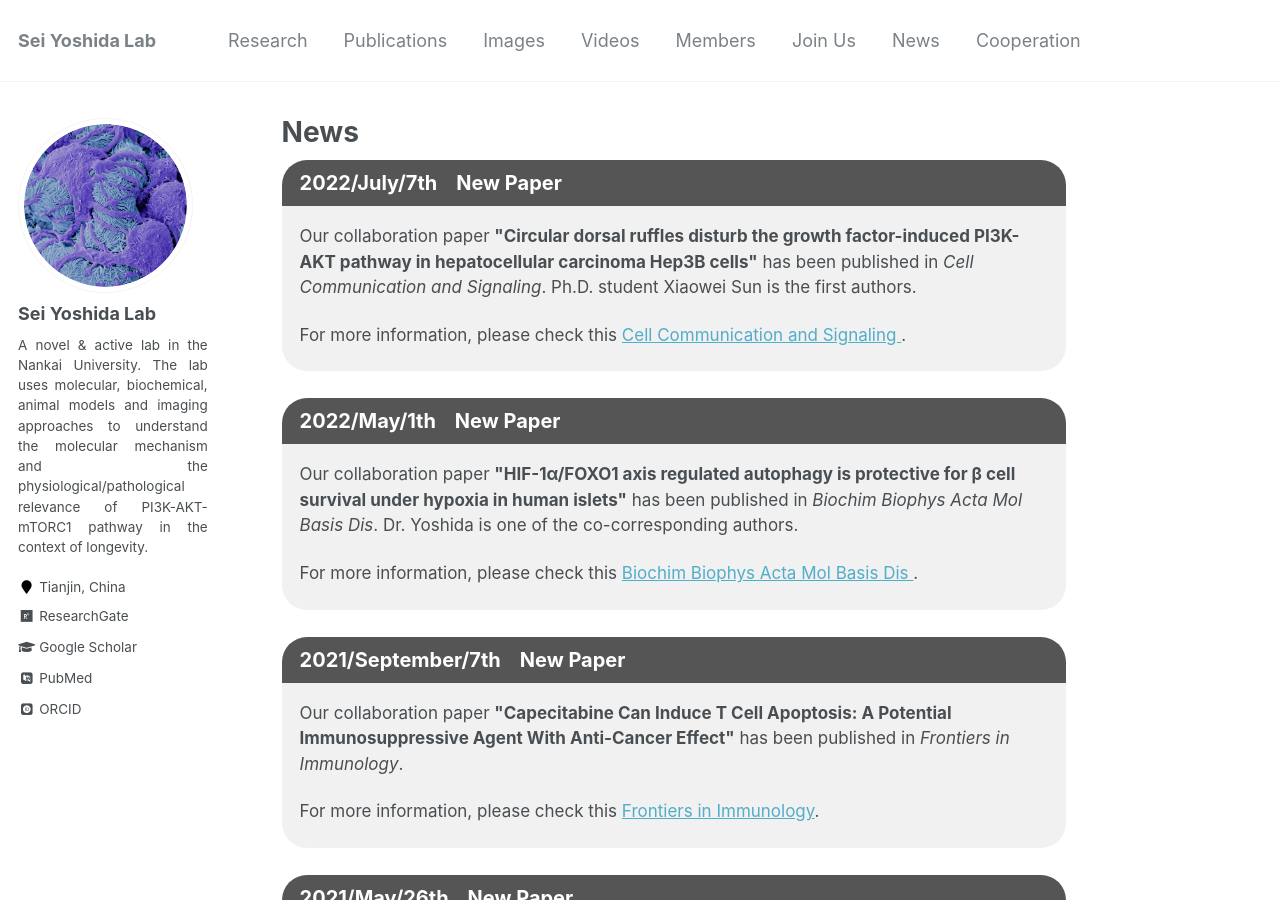
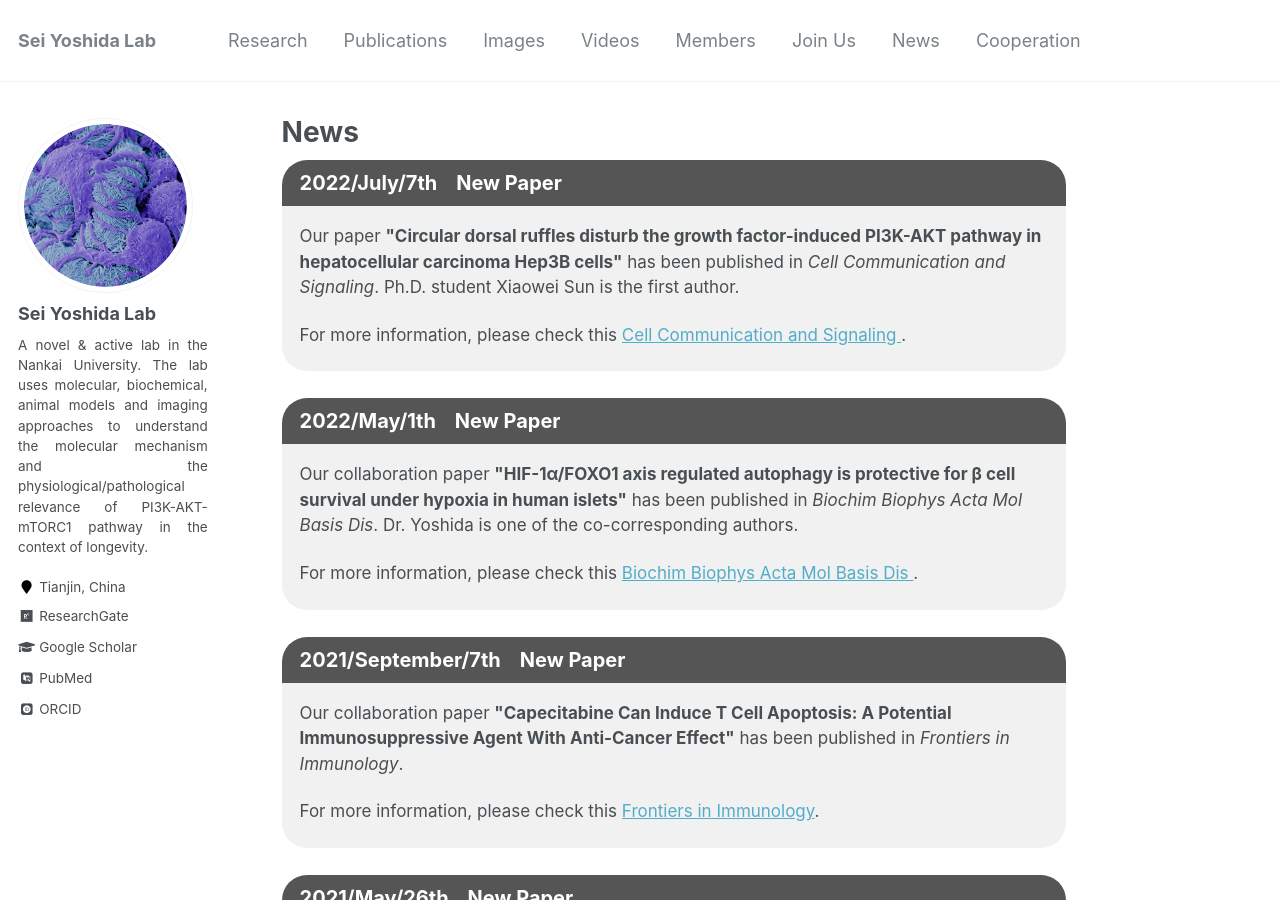
Before and after one commit to seiyoshida-lab/seiyoshida-lab.github.io, a Jekyll site: the page built from _pages/news.md, in a window 1280 px wide and 900 px high. Built offline with Jekyll 4.4.1, drawn with Linux system fonts in a browser that asks for light colours; some web fonts are replaced.

Commit message:
Update news.md

```diff
--- a/_pages/news.md
+++ b/_pages/news.md
@@ -36,7 +36,7 @@ author_profile: true
 <body>
   <div class="li"><b>2022/July/7th &nbsp;&nbsp; New Paper</b></div>
 <div class="content">
-  <p>Our collaboration paper <b>"Circular dorsal ruffles disturb the growth factor-induced PI3K-AKT pathway in hepatocellular carcinoma Hep3B cells"</b> has been published in <i>Cell Communication and Signaling</i>. Ph.D. student Xiaowei Sun is the first authors. </p>
+  <p>Our paper <b>"Circular dorsal ruffles disturb the growth factor-induced PI3K-AKT pathway in hepatocellular carcinoma Hep3B cells"</b> has been published in <i>Cell Communication and Signaling</i>. Ph.D. student Xiaowei Sun is the first author. </p>
   <p>For more information, please check this <a href="https://www.//biosignaling.biomedcentral.com/articles/10.1186/s12964-022-00911-6
 " target="_blank">Cell Communication and Signaling </a>. </p>
 </div>
```
